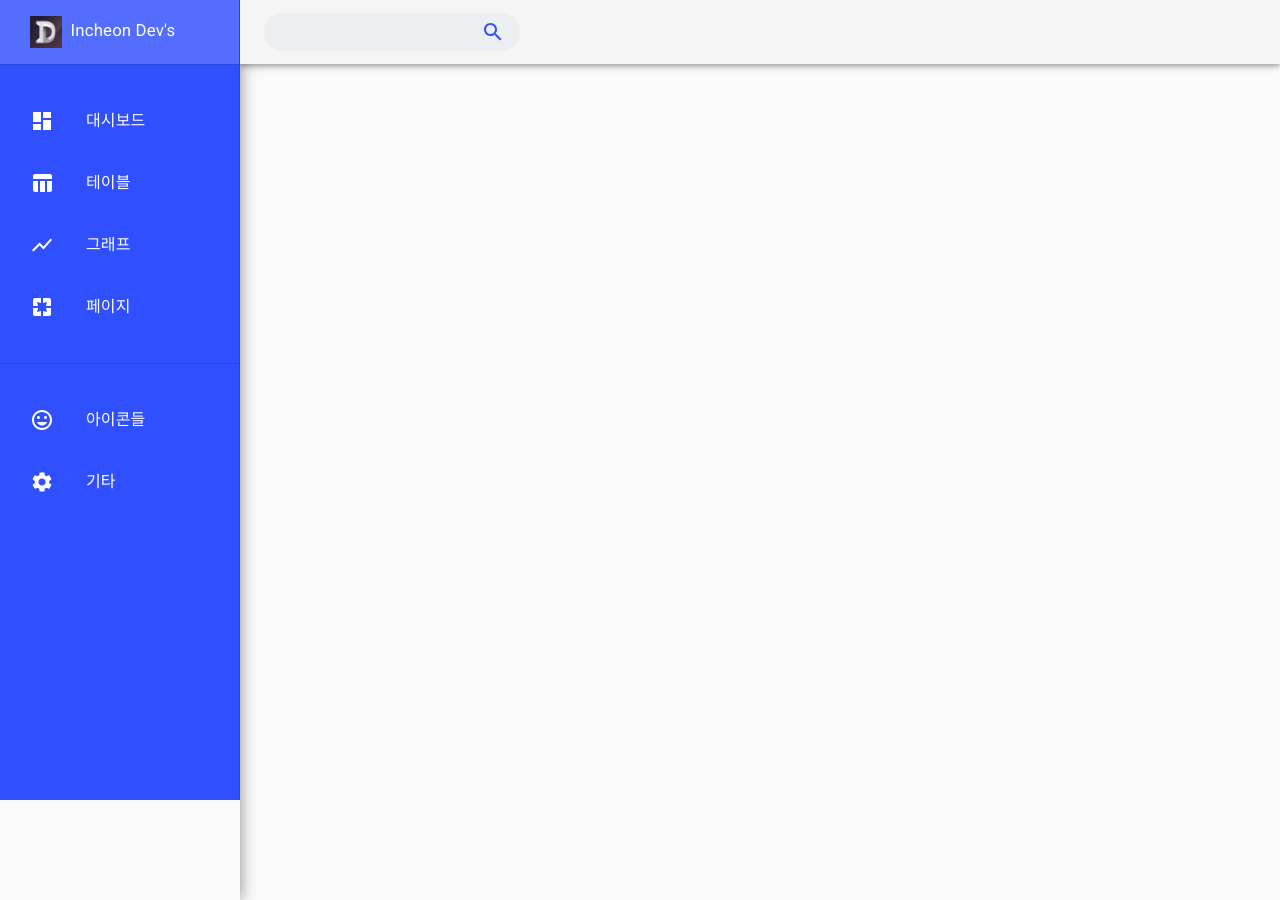
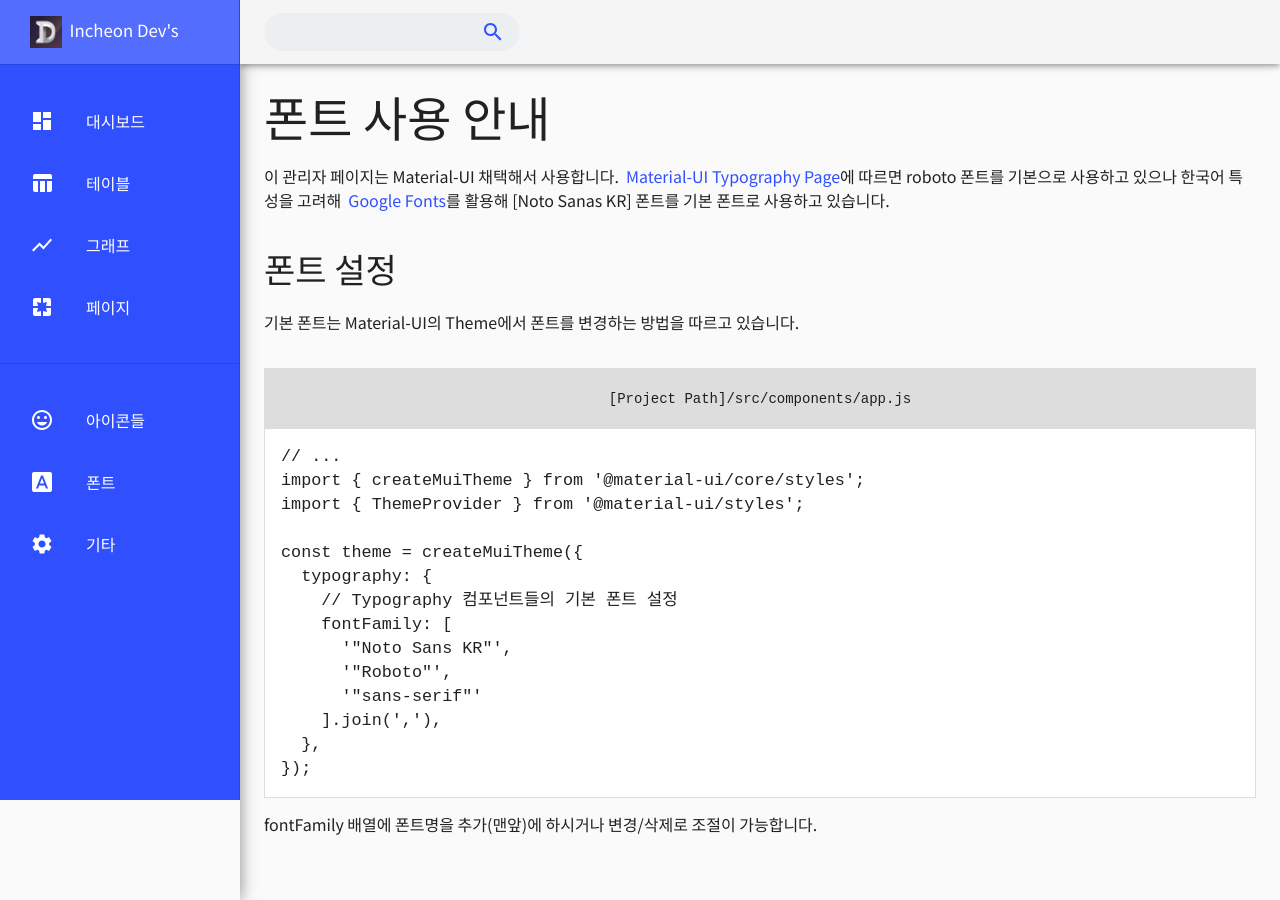
Before and after one commit to incheondevs/react-idevs-materialui-admin-one, a React (Create React App) app: page /fonts in a window 1280 px wide. Built offline with nearby package versions, Linux system fonts and the light colour scheme.

Commit message:
폰트 사용 가이드 1차 작업

```diff
--- a/public/index.html
+++ b/public/index.html
@@ -19,6 +19,8 @@
       work correctly both with client-side routing and a non-root public URL.
       Learn how to configure a non-root public URL by running `npm run build`.
     -->
+    <!-- Noto Sans KR Font -->
+    <link href="https://fonts.googleapis.com/css?family=Noto+Sans+KR&display=swap" rel="stylesheet">
     <!-- Roboto Font -->
     <link rel="stylesheet" href="https://fonts.googleapis.com/css?family=Roboto:300,400,500"/>
     <!-- Icon Font -->
--- a/src/components/App.css
+++ b/src/components/App.css
@@ -1,8 +1,5 @@
 body {
   margin: 0;
-  font-family: -apple-system, BlinkMacSystemFont, "Segoe UI", "Roboto", "Oxygen", "Ubuntu", "Cantarell", "Fira Sans", "Droid Sans", "Helvetica Neue", sans-serif;
-  -webkit-font-smoothing: antialiased;
-  -moz-osx-font-smoothing: grayscale;
 }
 
 code {
--- a/src/components/App.js
+++ b/src/components/App.js
@@ -2,24 +2,40 @@ import './App.css';
 import React from 'react';
 // others
 import Layouts from './layouts';
+import { createMuiTheme } from '@material-ui/core/styles';
+import { ThemeProvider } from '@material-ui/styles';
+
+const theme = createMuiTheme({
+  typography: {
+    // Typography 컴포넌트들의 기본 폰트 설정
+    fontFamily: [
+      '"Noto Sans KR"',
+      '"Roboto"',
+      '"sans-serif"'
+    ].join(','),
+  },
+});
 
 class App extends React.Component {
   state = {
     mobileOpen: false, // 모바일 레이아웃일때 Drawer가 열려있는 상태
   };
 
+  // 모바일 사이즈일 경우 메뉴창 토글
   handleDrawerToggle = () => {
     this.setState(state => ({ mobileOpen: !state.mobileOpen }));
   };
 
   render(){
     return (
+      <ThemeProvider theme={theme}>
         <div className="App">
           <Layouts
             mobileOpen={ this.state.mobileOpen }
             onDrawerToggle={ this.handleDrawerToggle }
           />
         </div>
+      </ThemeProvider>
     );
   }
 }
--- a/src/components/layouts/MainMenu.js
+++ b/src/components/layouts/MainMenu.js
@@ -15,6 +15,7 @@ import TableIcon from "@material-ui/icons/TableChart";
 import ChartIcon from "@material-ui/icons/ShowChart";
 import PagesIcon from "@material-ui/icons/Pages";
 import IconsIcon from "@material-ui/icons/Mood";
+import FontsIcon from "@material-ui/icons/FontDownload";
 // others
 import LogoImage from "../../assets/images/logo.png";
 
@@ -102,6 +103,16 @@ const ResponsiveDrawer = props => {
             </ListItemText>
           </ListItem>
         </NavLink>
+        <NavLink to="/fonts" activeClassName="selected">
+          <ListItem className={classes.mainmenuWrap} button>
+            <ListItemIcon>
+              <FontsIcon className={classes.mainmenu} />
+            </ListItemIcon>
+            <ListItemText>
+              <Typography className={classes.mainmenu}>폰트</Typography>
+            </ListItemText>
+          </ListItem>
+        </NavLink>
         <NavLink to="/" activeClassName="selected">
           <ListItem className={classes.mainmenuWrap} button>
             <ListItemIcon>
--- a/src/components/layouts/index.js
+++ b/src/components/layouts/index.js
@@ -4,12 +4,14 @@ import { Route, Switch } from "react-router-dom";
 // Material-ui 컴포넌트들
 import CssBaseline from "@material-ui/core/CssBaseline";
 import { makeStyles } from "@material-ui/core/styles";
-// others
+// layout 컴포넌트
 import Header from "./Header.js";
 import AsideNav from "./AsideNav.js";
+// page 컴포넌트
 import HomePage from "../pages/Home.js";
 import TablesPage from "../pages/Tables.js";
 import IconsPage from "../pages/Icons.js";
+import FontsPage from "../pages/Fonts";
 
 const useStyles = makeStyles(theme => ({
   root: {
@@ -40,6 +42,7 @@ const Layouts = props => {
           <Route exact path="/" component={HomePage} />
           <Route exact path="/tables" component={TablesPage} />
           <Route exact path="/icons" component={IconsPage} />
+          <Route exact path="/fonts" component={FontsPage} />
         </Switch>
       </main>
     </div>
--- /dev/null
+++ b/src/components/pages/Fonts.js
@@ -0,0 +1,66 @@
+import React from 'react';
+// Material-ui 컴포넌트들
+import { makeStyles } from "@material-ui/core/styles";
+import Typography from '@material-ui/core/Typography';
+
+const useStyles = makeStyles(theme => ({
+  example: {
+    background: "#ffffff",
+    border: "1px solid #dddddd",
+  },
+  preview: {
+    padding: "20px 0",
+    textAlign: "center",
+    background: "#dddddd",
+  },
+  code: {
+    padding: "16px",
+    fontSize: "1.2em"
+  },
+}));
+
+const IconsPage = props => {
+  const classes = useStyles();
+
+  return (
+    <React.Fragment>
+      <Typography variant="h3">폰트 사용 안내</Typography><br/>
+      <Typography paragraph>
+        이 관리자 페이지는 Material-UI 채택해서 사용합니다. &nbsp;
+        <a href="https://material-ui.com/components/typography/" target="_blank" rel="noopener noreferrer">Material-UI Typography Page</a>
+        에 따르면 roboto 폰트를 기본으로 사용하고 있으나 한국어 특성을 고려해 &nbsp;
+        <a href="https://fonts.google.com" target="_blank" rel="noopener noreferrer">Google Fonts</a>
+        를 활용해 [Noto Sanas KR] 폰트를 기본 폰트로 사용하고 있습니다.
+      </Typography>
+      <br/>
+      <Typography variant="h4" noWrap>폰트 설정</Typography><br/>
+      <Typography>기본 폰트는 Material-UI의 Theme에서 폰트를 변경하는 방법을 따르고 있습니다. </Typography><br/>
+      <pre className={classes.example}>
+        <div className={classes.preview}>
+          [Project Path]/src/components/app.js
+        </div>
+        <div className={classes.code}>
+          {
+`// ...
+import { createMuiTheme } from '@material-ui/core/styles';
+import { ThemeProvider } from '@material-ui/styles';
+
+const theme = createMuiTheme({
+  typography: {
+    // Typography 컴포넌트들의 기본 폰트 설정
+    fontFamily: [
+      '"Noto Sans KR"',
+      '"Roboto"',
+      '"sans-serif"'
+    ].join(','),
+  },
+});`
+          }
+        </div>
+      </pre>
+      <Typography>fontFamily 배열에 폰트명을 추가(맨앞)에 하시거나 변경/삭제로 조절이 가능합니다. </Typography><br/>
+    </React.Fragment>
+  );
+}
+
+export default IconsPage;
```
Lines whose indentation alone changed are shown as unchanged.
